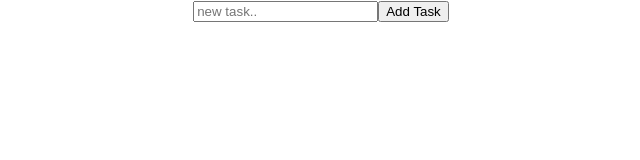
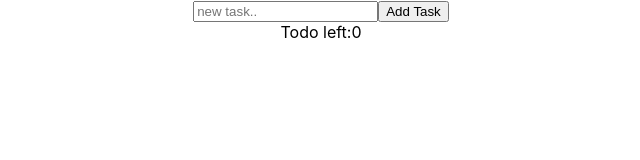
Before and after one commit to samopang/ReactLabs, a React (Create React App) app in the folder todo/: page / in a window 1280 px wide. Shown: the top 160 px of the page, without its empty margins (319-959 px from the left). Built offline with nearby package versions, Linux system fonts and the light colour scheme.

Commit message:
complete 'observe active-task-number'

```diff
--- a/todo/src/components/TodoList.js
+++ b/todo/src/components/TodoList.js
@@ -6,7 +6,7 @@ import Todo from './Todo'
  * Todo MVC
  * 1. add a new task
  * 2. display all tasks
- * 3. cross off task ?
+ * 3. cross off task
  * 4. show number of active tasks
  * 5. filter all / active / complete
  * 6. delete an existing task
@@ -50,6 +50,12 @@ export default class TodoList extends React.Component {
           onSubmit={this.addTask}
         />
 
+        {/* observe the number of uncompleted tasks */}
+        <div>
+          Todo left:
+          {this.state.tasks.filter(task => !task.isCompleted).length}
+        </div>
+
         {/* list tasks */}
         {this.state.tasks.map(task => (
           <Todo
```
